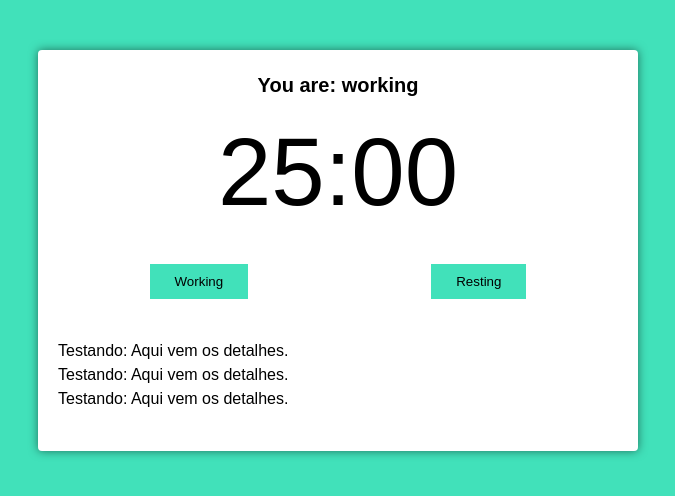
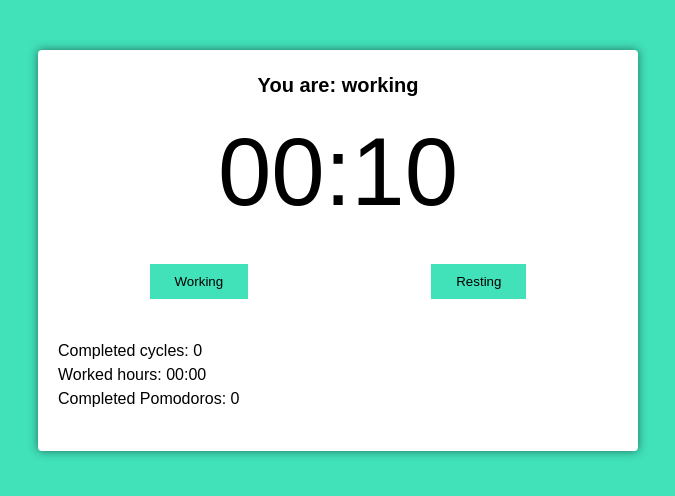
Before and after one commit to leojosants/udemy_curso_de_javascript_e_typescript_do_basico_ao_avancado_secao_27, a React (Create React App) app in the folder my-app/: page / in a window 1280 px wide. Shown: the top 496 px of the page, without its empty margins (302-977 px from the left). Built offline with nearby package versions, Linux system fonts and the light colour scheme; the HTML template or start-up script is replaced by a standard one.

Commit message:
Iniciando a lógica do pomodoro

```diff
--- a/my-app/src/App.tsx
+++ b/my-app/src/App.tsx
@@ -4,9 +4,9 @@
   return (
     <div className="container">
       <PomodoroTimer
-        pomodoroTimer={1500}
-        shortRestTime={300}
-        longRestTime={900}
+        pomodoroTimer={10}
+        shortRestTime={2}
+        longRestTime={3}
         cycles={4}
       />
     </div>
--- a/my-app/src/components/pomodoro-timer.tsx
+++ b/my-app/src/components/pomodoro-timer.tsx
@@ -2,6 +2,7 @@
 import { useInterval } from '../hooks/use-interval';
 import { Button } from './button';
 import { Timer } from './timer';
+import { secondsToTime } from '../utils/seconds-to-time';
 
 const bellStart = require('../sounds/bell-start.mp3');
 const bellFinish = require('../sounds/bell-finish.mp3');
@@ -22,10 +23,13 @@
     const [working, setWorking] = useState(false);
     const [resting, setResting] = useState(false);
 
-    useEffect(() => {
-        if (working) document.body.classList.add('working');
-        if (resting) document.body.classList.remove('working');
-    }, [working]);
+    const [cyclesQtdManager, setCyclesQtdManager] = useState(
+        new Array(props.cycles - 1).fill(true)
+    );
+
+    const [completedCycles, setCompletedCycles] = useState(0);
+    const [fullWorkingTime, setFullWorkingTime] = useState(0);
+    const [numberOfPomodoros, setNumberOfPomodoros] = useState(0);
 
     useInterval(() => {
         setMainTime(mainTime - 1);
@@ -49,6 +53,34 @@
 
         audioStopWorking.play();
     };
+
+    useEffect(() => {
+        if (working) document.body.classList.add('working');
+        if (resting) document.body.classList.remove('working');
+        if (mainTime > 0) return;
+
+        if (working && cyclesQtdManager.length > 0) {
+            configureRest(false);
+            cyclesQtdManager.pop();
+        } else if (working && cyclesQtdManager.length <= 0) {
+            configureRest(true);
+            setCyclesQtdManager(new Array(props.cycles - 1).fill(true));
+            setCompletedCycles(completedCycles + 1);
+        }
+
+        if (working) setNumberOfPomodoros(numberOfPomodoros + 1);
+        if (resting) configureWork();
+    }, [
+        working,
+        resting,
+        mainTime,
+        configureRest,
+        configureWork,
+        completedCycles,
+        cyclesQtdManager,
+        numberOfPomodoros,
+        props.cycles
+    ]);
 
     return (
         <div className='pomodoro'>
@@ -75,9 +107,9 @@
             </div>
 
             <div className="details">
-                <p>Testando: Aqui vem os detalhes.</p>
-                <p>Testando: Aqui vem os detalhes.</p>
-                <p>Testando: Aqui vem os detalhes.</p>
+                <p>Completed cycles: {completedCycles}</p>
+                <p>Worked hours: {secondsToTime(fullWorkingTime)}</p>
+                <p>Completed Pomodoros: {numberOfPomodoros}</p>
             </div>
         </div>
     );
```
